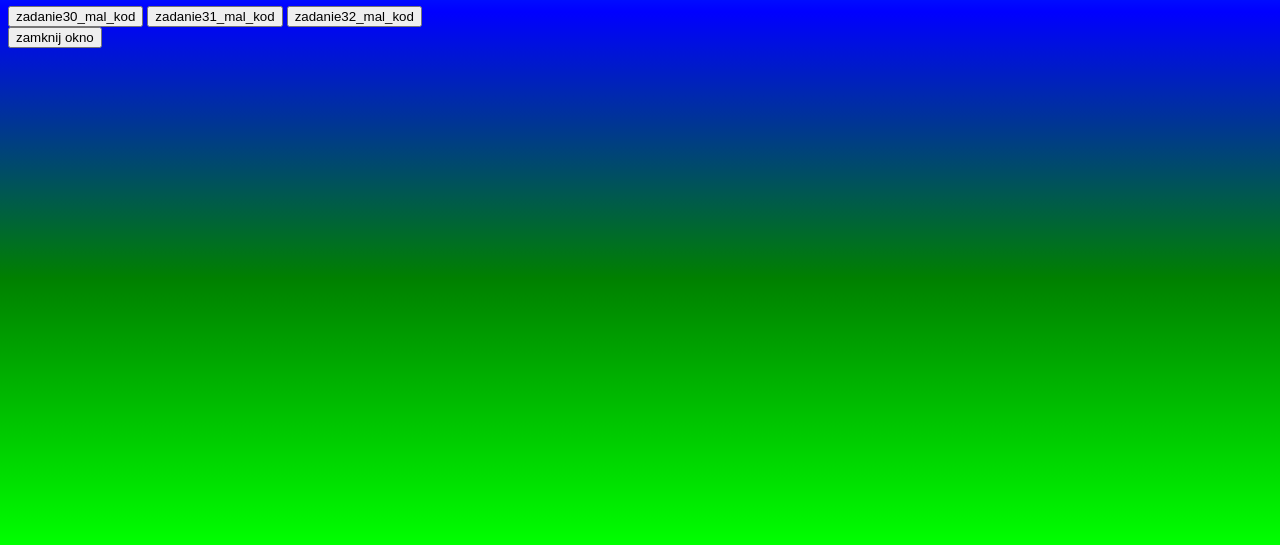
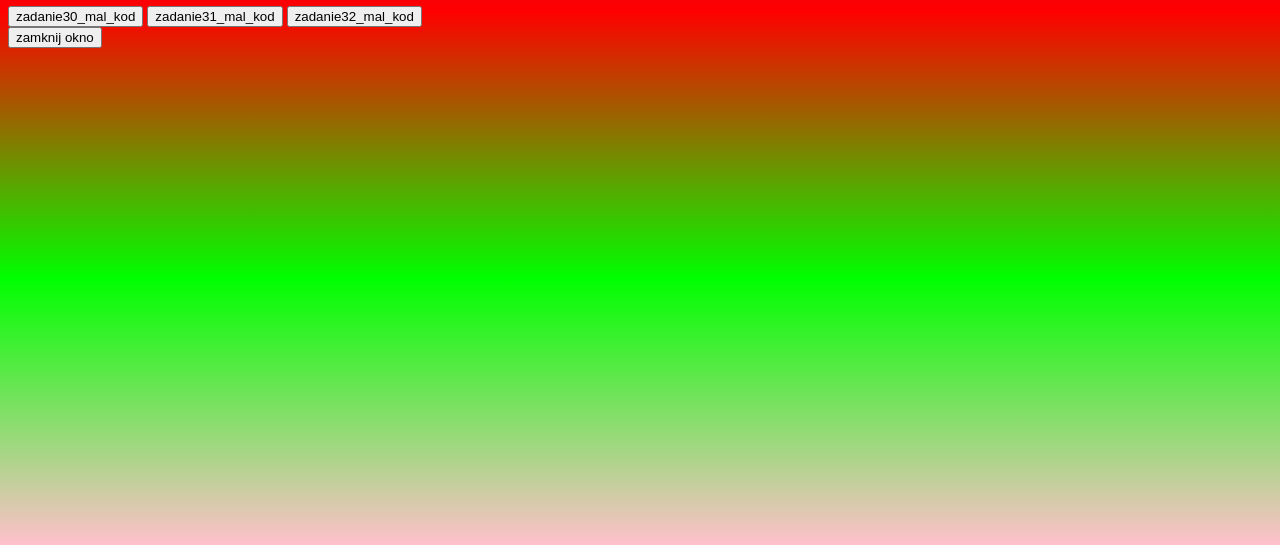
Before and after one commit to avekpl/2024, a plain HTML site: page z28do32_mal.html in a window 1280 px wide. Shown: the part 255-800 px from the top of the page. Drawn offline with Linux system fonts and the light colour scheme.

Commit message:
Update z28do32_mal.html

```diff
--- a/z28do32_mal.html
+++ b/z28do32_mal.html
@@ -40,7 +40,7 @@ window.close()
 }
 </script>
 </head>
-<body style="background:linear-gradient(cyan,blue,green,lime);">
+<body style="background:linear-gradient(purple,red,lime,pink);">
 <h1><b><i>Adam Malinowski 3G</i></b></h1>
 <hr size=3 width=100% color=pink>
 <h1>Zadania</h1>
```
